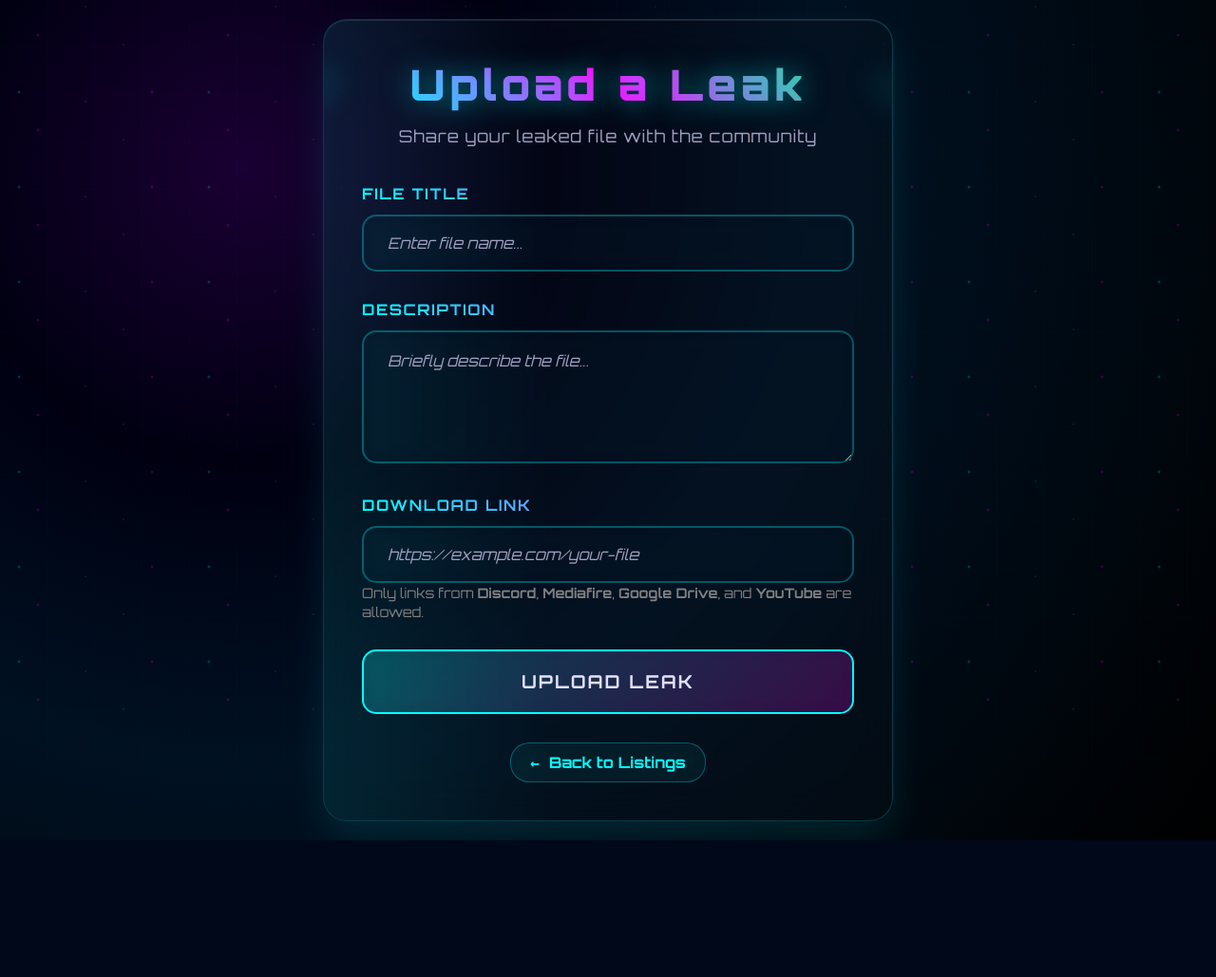
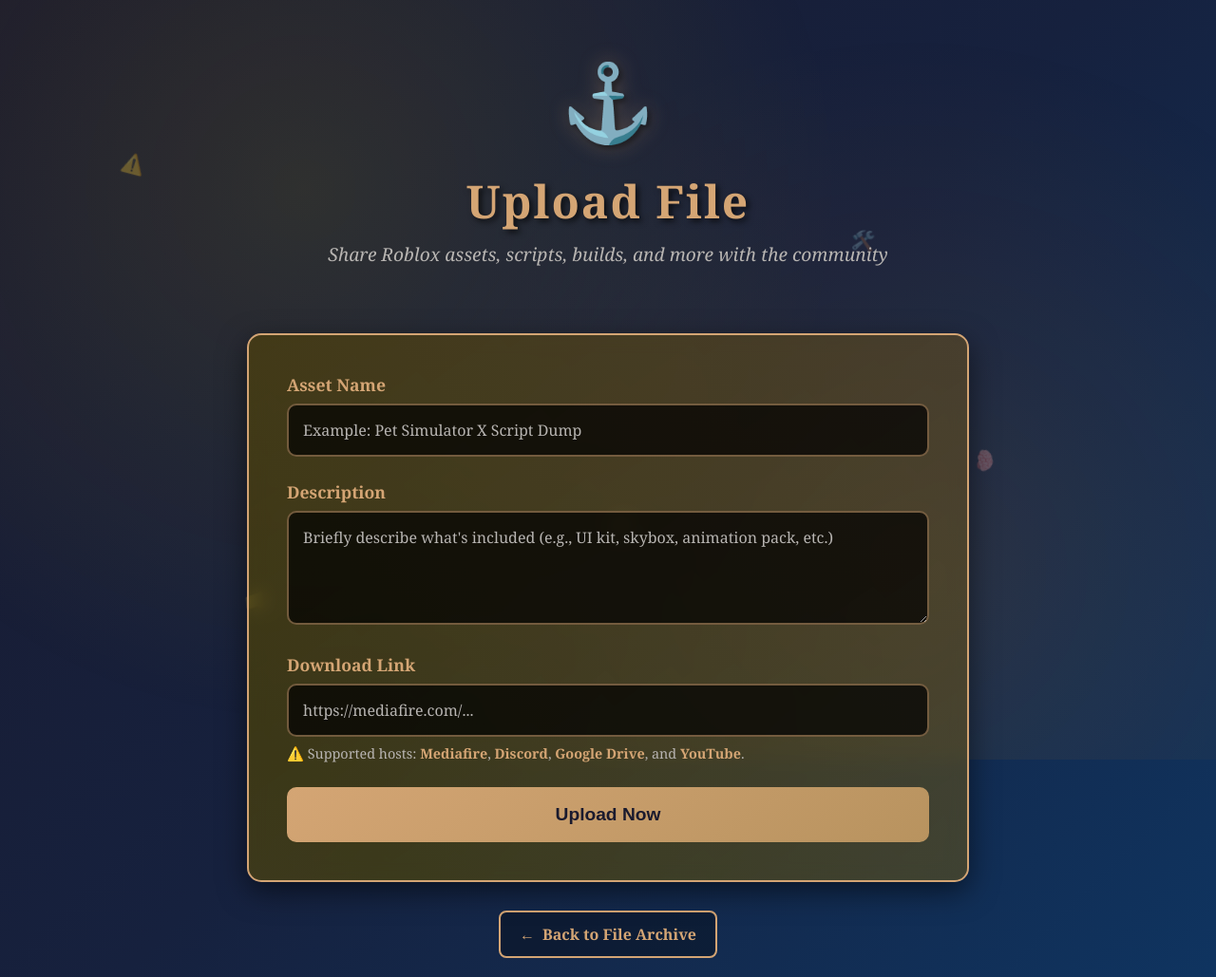
Before and after one commit to Narukisora/Vercel, a Flask app: page /upload in a window 1280 px wide. Shown: the whole page at 95% size. Before the commit the page ends 885 px from the top, so only its background shows below. Run offline with Flask 3, Linux system fonts and the light colour scheme; data that the repository does not hold is empty.

Commit message:
Update upload.html

```diff
--- a/templates/upload.html
+++ b/templates/upload.html
@@ -3,40 +3,22 @@
 <head>
     <meta charset="UTF-8">
     <meta name="viewport" content="width=device-width, initial-scale=1.0">
-    <title>UPLOAD FILE</title>
+    <title>ASSETBAY</title>
     <style>
-        @import url('https://fonts.googleapis.com/css2?family=Orbitron:wght@400;700;900&display=swap');
-
         * {
             margin: 0;
             padding: 0;
             box-sizing: border-box;
         }
 
-        :root {
-            --primary-glow: #00ffff;
-            --secondary-glow: #ff00ff;
-            --tertiary-glow: #00ff88;
-            --dark-bg: #0a0a0f;
-            --glass-bg: rgba(15, 25, 35, 0.2);
-            --text-primary: #e0e0ff;
-            --text-secondary: #a0a0c0;
+        body {
+            background: linear-gradient(135deg, #1a1a2e 0%, #16213e 50%, #0f3460 100%);
+            min-height: 100vh;
+            font-family: 'Georgia', serif;
+            color: #e8e6e3;
+            position: relative;
         }
 
-        body {
-            font-family: 'Orbitron', monospace;
-            background: radial-gradient(circle at 20% 20%, #1a0033 0%, #000011 25%, #001122 50%, #000000 100%);
-            min-height: 100vh;
-            overflow-x: hidden;
-            position: relative;
-            color: var(--text-primary);
-            display: flex;
-            align-items: center;
-            justify-content: center;
-            padding: 20px;
-        }
-
-        /* Animated background particles */
         body::before {
             content: '';
             position: fixed;
@@ -44,206 +26,145 @@
             left: 0;
             width: 100%;
             height: 100%;
-            background:
-                radial-gradient(2px 2px at 20px 30px, var(--primary-glow), transparent),
-                radial-gradient(2px 2px at 40px 70px, var(--secondary-glow), transparent),
-                radial-gradient(1px 1px at 90px 40px, var(--tertiary-glow), transparent),
-                radial-gradient(1px 1px at 130px 80px, var(--primary-glow), transparent),
-                radial-gradient(2px 2px at 160px 30px, var(--secondary-glow), transparent);
-            background-repeat: repeat;
-            background-size: 200px 100px;
-            animation: starfield 20s linear infinite;
-            opacity: 0.3;
-            z-index: -1;
-        }
-
-        @keyframes starfield {
-            from { transform: translateY(0); }
-            to { transform: translateY(-100px); }
-        }
-
-        /* Holographic grid overlay */
-        body::after {
-            content: '';
-            position: fixed;
-            top: 0;
-            left: 0;
-            width: 100%;
-            height: 100%;
-            background:
-                linear-gradient(90deg, transparent 98%, rgba(0, 255, 255, 0.1) 100%),
-                linear-gradient(180deg, transparent 98%, rgba(255, 0, 255, 0.1) 100%);
-            background-size: 50px 50px;
-            animation: gridPulse 4s ease-in-out infinite;
+            background-image:
+                radial-gradient(circle at 25% 25%, rgba(255,215,0,0.1) 0%, transparent 50%),
+                radial-gradient(circle at 75% 75%, rgba(255,140,0,0.1) 0%, transparent 50%);
             pointer-events: none;
             z-index: -1;
         }
 
-        @keyframes gridPulse {
-            0%, 100% { opacity: 0.1; }
-            50% { opacity: 0.3; }
-        }
-
         .container {
-            background: var(--glass-bg);
-            backdrop-filter: blur(20px);
-            border: 1px solid rgba(0, 255, 255, 0.2);
-            border-radius: 25px;
-            padding: 40px;
-            width: 100%;
-            max-width: 600px;
-            box-shadow:
-                0 20px 40px rgba(0, 255, 255, 0.1),
-                inset 0 1px 0 rgba(255, 255, 255, 0.1);
-            position: relative;
-            overflow: hidden;
-        }
-
-        .container::before {
-            content: '';
-            position: absolute;
-            top: 0;
-            left: -100%;
-            width: 100%;
-            height: 100%;
-            background: linear-gradient(90deg, transparent, rgba(0, 255, 255, 0.1), transparent);
-            animation: scanline 3s linear infinite;
-        }
-
-        @keyframes scanline {
-            0% { left: -100%; }
-            100% { left: 100%; }
+            max-width: 800px;
+            margin: 0 auto;
+            padding: 20px;
         }
 
         .header {
             text-align: center;
             margin-bottom: 40px;
-            position: relative;
+            padding: 30px 0;
         }
 
-        h1 {
-            font-size: clamp(2rem, 4vw, 2.8rem);
-            font-weight: 900;
-            margin-bottom: 15px;
-            background: linear-gradient(45deg, var(--primary-glow), var(--secondary-glow), var(--tertiary-glow));
-            -webkit-background-clip: text;
-            -webkit-text-fill-color: transparent;
-            background-clip: text;
-            text-shadow: 0 0 30px rgba(0, 255, 255, 0.5);
-            animation: titleGlow 3s ease-in-out infinite alternate;
-            letter-spacing: 0.1em;
-            position: relative;
+        .treasure-icon {
+            font-size: 80px;
+            color: #d4a574;
+            margin-bottom: 20px;
+            text-shadow: 3px 3px 6px rgba(0,0,0,0.5);
+            filter: drop-shadow(0 0 10px rgba(212, 165, 116, 0.3));
         }
 
-        h1::before {
-            content: '◊';
-            position: absolute;
-            left: -1.2em;
-            animation: symbolRotate 6s linear infinite;
-            color: var(--primary-glow);
-        }
-
-        h1::after {
-            content: '◊';
-            position: absolute;
-            right: -1.2em;
-            animation: symbolRotate 6s linear infinite reverse;
-            color: var(--secondary-glow);
-        }
-
-        @keyframes titleGlow {
-            from { filter: brightness(1) saturate(1); }
-            to { filter: brightness(1.2) saturate(1.5); }
-        }
-
-        @keyframes symbolRotate {
-            from { transform: rotate(0deg); }
-            to { transform: rotate(360deg); }
+        .header h1 {
+            font-size: 3em;
+            font-weight: bold;
+            color: #d4a574;
+            text-shadow: 3px 3px 6px rgba(0,0,0,0.7);
+            margin-bottom: 10px;
+            letter-spacing: 2px;
         }
 
         .subtitle {
-            color: var(--text-secondary);
-            font-size: 1.1rem;
-            margin-bottom: 30px;
-            font-weight: 400;
-            letter-spacing: 0.05em;
+            font-size: 1.2em;
+            color: #b8b5b2;
+            font-style: italic;
+        }
+
+        form {
+            background: linear-gradient(145deg, rgba(0,0,0,0.6), rgba(0,0,0,0.4));
+            border: 2px solid #d4a574;
+            border-radius: 15px;
+            padding: 40px;
+            backdrop-filter: blur(10px);
+            box-shadow: 0 10px 30px rgba(0,0,0,0.5);
+            position: relative;
+            overflow: hidden;
+        }
+
+        form::before {
+            content: '';
+            position: absolute;
+            top: -2px;
+            left: -2px;
+            right: -2px;
+            bottom: -2px;
+            background: linear-gradient(45deg, rgba(212, 165, 116, 0.3), rgba(255, 215, 0, 0.2), rgba(212, 165, 116, 0.3), rgba(255, 215, 0, 0.2));
+            background-size: 400% 400%;
+            border-radius: 15px;
+            z-index: -1;
+            animation: borderGlow 3s ease-in-out infinite;
+        }
+
+        @keyframes borderGlow {
+            0%, 100% { background-position: 0% 50%; }
+            50% { background-position: 100% 50%; }
         }
 
         .form-group {
-            margin-bottom: 30px;
-            position: relative;
+            margin-bottom: 25px;
         }
 
-        label {
+        .form-group label {
             display: block;
-            margin-bottom: 12px;
-            color: var(--text-primary);
-            font-weight: 700;
-            font-size: 1rem;
-            text-transform: uppercase;
-            letter-spacing: 0.1em;
-            background: linear-gradient(45deg, var(--primary-glow), var(--secondary-glow));
-            -webkit-background-clip: text;
-            -webkit-text-fill-color: transparent;
-            background-clip: text;
+            margin-bottom: 8px;
+            color: #d4a574;
+            font-weight: bold;
+            font-size: 1.1em;
         }
 
-        input[type="text"],
-        input[type="url"],
-        textarea {
+        .form-group input,
+        .form-group textarea {
             width: 100%;
-            padding: 18px 25px;
-            border: 2px solid rgba(0, 255, 255, 0.3);
-            border-radius: 15px;
-            font-size: 1rem;
-            font-family: 'Orbitron', monospace;
-            transition: all 0.4s ease;
-            background: rgba(0, 20, 40, 0.3);
-            color: var(--text-primary);
-            backdrop-filter: blur(10px);
-            position: relative;
+            padding: 15px;
+            border: 2px solid rgba(212, 165, 116, 0.5);
+            border-radius: 10px;
+            background: rgba(0,0,0,0.7);
+            color: #e8e6e3;
+            font-size: 16px;
+            font-family: inherit;
+            transition: all 0.3s ease;
         }
 
-        input[type="text"]::placeholder,
-        input[type="url"]::placeholder,
-        textarea::placeholder {
-            color: var(--text-secondary);
-            font-style: italic;
+        .form-group input:focus,
+        .form-group textarea:focus {
+            outline: none;
+            border-color: #d4a574;
+            box-shadow: 0 0 20px rgba(212, 165, 116, 0.3);
+            transform: translateY(-2px);
+            background: rgba(0,0,0,0.8);
         }
 
-        input[type="text"]:focus,
-        input[type="url"]:focus,
-        textarea:focus {
-            outline: none;
-            border-color: var(--primary-glow);
-            background: rgba(0, 30, 60, 0.5);
-            box-shadow:
-                0 0 20px rgba(0, 255, 255, 0.3),
-                inset 0 0 20px rgba(0, 255, 255, 0.1);
-            transform: scale(1.02);
+        .form-group input::placeholder,
+        .form-group textarea::placeholder {
+            color: #b8b5b2;
         }
 
-        textarea {
+        .form-group textarea {
             resize: vertical;
-            min-height: 140px;
-            line-height: 1.6;
+            min-height: 120px;
+        }
+
+        .form-group small {
+            display: block;
+            margin-top: 8px;
+            color: #b8b5b2;
+            font-size: 0.9em;
+            line-height: 1.4;
+        }
+
+        .form-group small strong {
+            color: #d4a574;
         }
 
         .submit-btn {
             width: 100%;
-            padding: 20px;
-            background: linear-gradient(135deg, rgba(0, 255, 255, 0.2), rgba(255, 0, 255, 0.2));
-            color: var(--text-primary);
-            border: 2px solid var(--primary-glow);
-            border-radius: 15px;
-            font-size: 1.2rem;
-            font-weight: 700;
-            font-family: 'Orbitron', monospace;
+            padding: 18px;
+            border: none;
+            border-radius: 10px;
+            background: linear-gradient(145deg, #d4a574, #b8935f);
+            color: #1a1a2e;
+            font-size: 1.2em;
+            font-weight: bold;
             cursor: pointer;
-            transition: all 0.4s ease;
-            text-transform: uppercase;
-            letter-spacing: 0.1em;
-            backdrop-filter: blur(10px);
+            transition: all 0.3s ease;
             position: relative;
             overflow: hidden;
         }
@@ -255,8 +176,8 @@
             left: -100%;
             width: 100%;
             height: 100%;
-            background: linear-gradient(90deg, transparent, rgba(255, 255, 255, 0.2), transparent);
-            transition: left 0.5s;
+            background: linear-gradient(90deg, transparent, rgba(255,255,255,0.2), transparent);
+            transition: left 0.5s ease;
         }
 
         .submit-btn:hover::before {
@@ -264,147 +185,130 @@
         }
 
         .submit-btn:hover {
-            transform: translateY(-3px) scale(1.02);
-            box-shadow:
-                0 15px 30px rgba(0, 255, 255, 0.4),
-                0 0 40px rgba(0, 255, 255, 0.3);
-            border-color: var(--secondary-glow);
+            background: linear-gradient(145deg, #ffd700, #d4a574);
+            transform: translateY(-3px);
+            box-shadow: 0 8px 25px rgba(212, 165, 116, 0.4);
         }
 
         .submit-btn:active {
-            transform: translateY(-1px) scale(1.01);
-            animation: glitch 0.3s;
-        }
-
-        @keyframes glitch {
-            0% { transform: translate(0) scale(1.01); }
-            20% { transform: translate(-2px, 2px) scale(1.01); }
-            40% { transform: translate(-2px, -2px) scale(1.01); }
-            60% { transform: translate(2px, 2px) scale(1.01); }
-            80% { transform: translate(2px, -2px) scale(1.01); }
-            100% { transform: translate(0) scale(1.01); }
+            transform: translateY(-1px);
         }
 
         .back-link {
+            margin-top: 30px;
             text-align: center;
-            margin-top: 30px;
-            position: relative;
         }
 
         .back-link a {
-            color: var(--primary-glow);
-            text-decoration: none;
-            font-weight: 600;
-            font-size: 1rem;
-            transition: all 0.3s ease;
             display: inline-flex;
             align-items: center;
-            gap: 10px;
-            padding: 10px 20px;
-            border: 1px solid rgba(0, 255, 255, 0.3);
-            border-radius: 20px;
-            backdrop-filter: blur(10px);
-            background: rgba(0, 255, 255, 0.05);
+            gap: 8px;
+            padding: 12px 20px;
+            color: #d4a574;
+            text-decoration: none;
+            border: 2px solid #d4a574;
+            border-radius: 8px;
+            background: rgba(0,0,0,0.3);
+            transition: all 0.3s ease;
+            font-weight: bold;
         }
 
         .back-link a:hover {
-            color: var(--secondary-glow);
-            border-color: var(--secondary-glow);
-            background: rgba(255, 0, 255, 0.05);
+            background: rgba(212, 165, 116, 0.1);
             transform: translateY(-2px);
-            box-shadow: 0 8px 20px rgba(0, 255, 255, 0.2);
+            box-shadow: 0 5px 15px rgba(212, 165, 116, 0.2);
         }
 
-        /* Enhanced input focus effects */
-        .form-group::before {
-            content: '';
-            position: absolute;
-            top: 0;
-            left: 0;
-            right: 0;
-            height: 2px;
-            background: linear-gradient(90deg, var(--primary-glow), var(--secondary-glow), var(--tertiary-glow));
-            transform: scaleX(0);
-            transition: transform 0.3s ease;
-            border-radius: 2px;
-        }
-
-        .form-group:focus-within::before {
-            transform: scaleX(1);
-        }
-
-        /* Responsive Design */
         @media (max-width: 768px) {
             .container {
-                padding: 30px 25px;
-                margin: 10px;
+                padding: 15px;
             }
 
-            h1 {
-                font-size: 2.2rem;
+            .header h1 {
+                font-size: 2.2em;
             }
 
-            h1::before,
-            h1::after {
-                display: none;
+            form {
+                padding: 25px;
             }
 
-            .submit-btn {
-                font-size: 1.1rem;
-                padding: 18px;
+            .treasure-icon {
+                font-size: 60px;
             }
         }
 
-        @media (max-width: 480px) {
-            .container {
-                padding: 25px 20px;
-            }
+        .floating-particles {
+            position: fixed;
+            top: 0;
+            left: 0;
+            width: 100%;
+            height: 100%;
+            pointer-events: none;
+            z-index: -1;
+        }
 
-            h1 {
-                font-size: 1.8rem;
-            }
+        .particle {
+            position: absolute;
+            color: #d4a574;
+            font-size: 20px;
+            opacity: 0.3;
+            animation: float 6s ease-in-out infinite;
+        }
 
-            input[type="text"],
-            input[type="url"],
-            textarea {
-                padding: 15px 20px;
-            }
+        @keyframes float {
+            0%, 100% { transform: translateY(0px) rotate(0deg); }
+            50% { transform: translateY(-20px) rotate(180deg); }
         }
+
+        .particle:nth-child(1) { top: 20%; left: 10%; animation-delay: 0s; }
+        .particle:nth-child(2) { top: 60%; left: 80%; animation-delay: 2s; }
+        .particle:nth-child(3) { top: 80%; left: 20%; animation-delay: 4s; }
+        .particle:nth-child(4) { top: 30%; left: 70%; animation-delay: 1s; }
+        .particle:nth-child(5) { top: 70%; left: 50%; animation-delay: 3s; }
     </style>
 </head>
 <body>
+    <div class="floating-particles">
+        <div class="particle">⚠️</div>
+        <div class="particle">🧠</div>
+        <div class="particle">📁</div>
+        <div class="particle">🛠️</div>
+        <div class="particle">📂</div>
+    </div>
+
     <div class="container">
         <div class="header">
-            <h1>Upload a Leak</h1>
-            <p class="subtitle">Share your leaked file with the community</p>
+            <div class="treasure-icon">⚓</div>
+            <h1>Upload File</h1>
+            <p class="subtitle">Share Roblox assets, scripts, builds, and more with the community</p>
         </div>
 
         <form method="POST">
             <div class="form-group">
-                <label for="name">File Title</label>
-                <input type="text" id="name" name="name" placeholder="Enter file name..." required>
+                <label for="name">Asset Name</label>
+                <input type="text" id="name" name="name" placeholder="Example: Pet Simulator X Script Dump" required>
             </div>
 
             <div class="form-group">
                 <label for="description">Description</label>
-                <textarea id="description" name="description" placeholder="Briefly describe the file..." required></textarea>
+                <textarea id="description" name="description" placeholder="Briefly describe what's included (e.g., UI kit, skybox, animation pack, etc.)" required></textarea>
             </div>
 
             <div class="form-group">
                 <label for="file_link">Download Link</label>
-                <input type="url" id="file_link" name="file_link" placeholder="https://example.com/your-file" required>
-                <small style="color: gray; font-size: 0.9em;">
-                    Only links from <strong>Discord</strong>, <strong>Mediafire</strong>, <strong>Google Drive</strong>, and <strong>YouTube</strong> are allowed.
+                <input type="url" id="file_link" name="file_link" placeholder="https://mediafire.com/..." required>
+                <small>
+                    ⚠️ Supported hosts: <strong>Mediafire</strong>, <strong>Discord</strong>, <strong>Google Drive</strong>, and <strong>YouTube</strong>.
                 </small>
             </div>
 
-            <button type="submit" class="submit-btn">Upload Leak</button>
+            <button type="submit" class="submit-btn">Upload Now</button>
         </form>
 
         <div class="back-link">
             <a href="/">
-                <span>&larr;</span>
-                Back to Listings
+                <span>←</span>
+                Back to File Archive
             </a>
         </div>
     </div>
```
